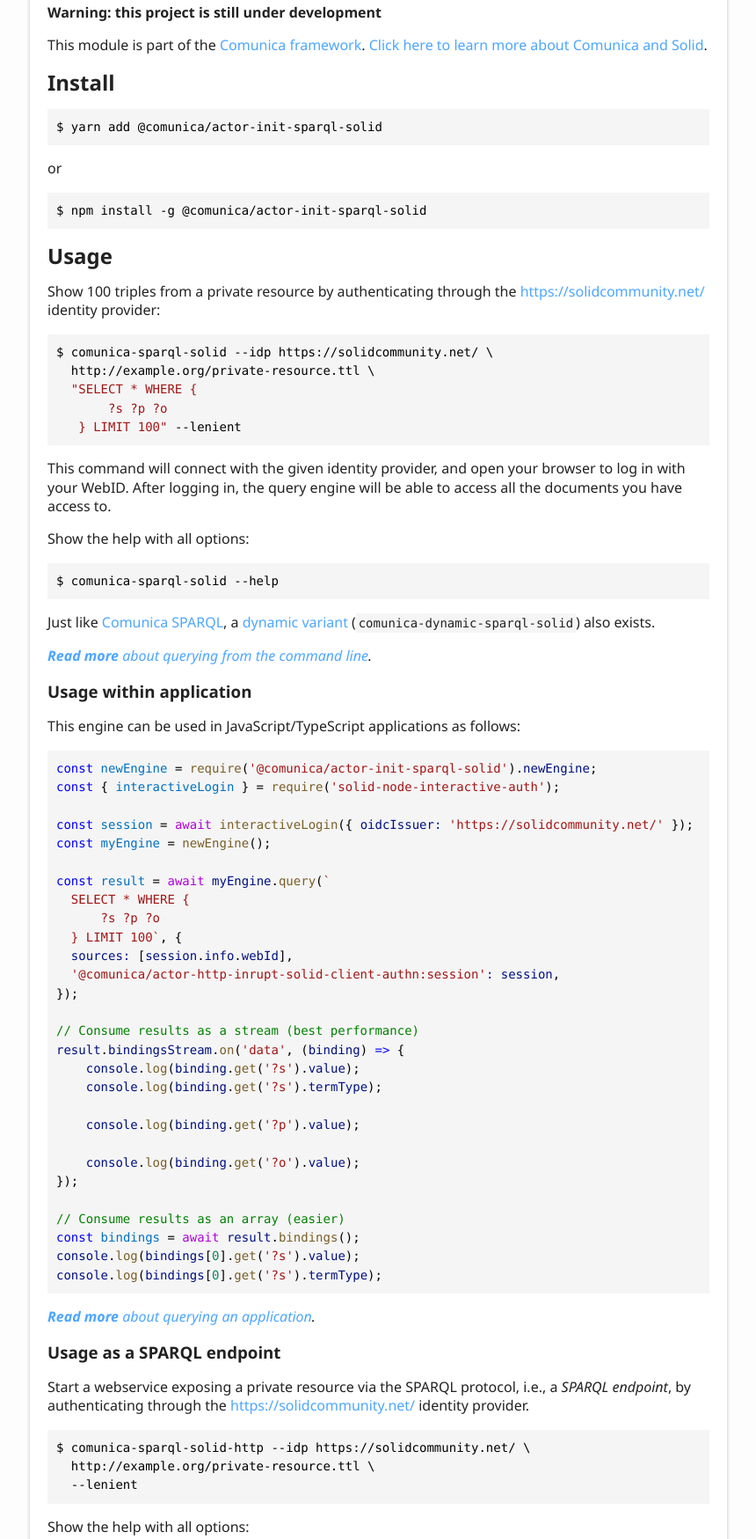
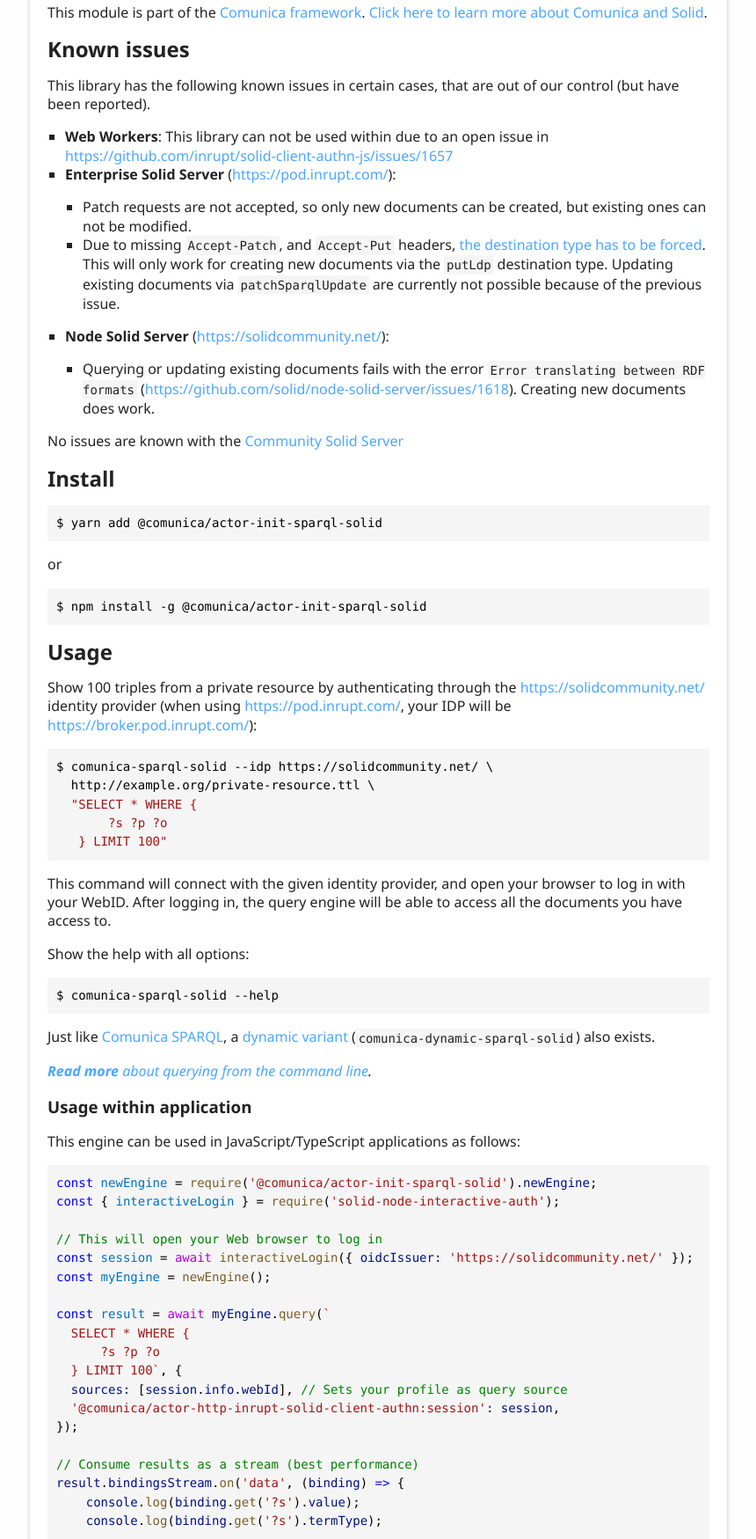
Before and after one commit to comunica/comunica-feature-solid, a plain HTML site: page modules/actor_init_sparql_solid.html in a window 1280 px wide. Shown: the part 955-2704 px from the top of the page at 88% size, without its empty margins (6-866 px from the left). Drawn offline with Linux system fonts and the light colour scheme.

Commit message:
Deploying to gh-pages from @ comunica/comunica-feature-solid@db22899cab378441d62854e53a2828a6f6fa91dc 🚀

```diff
--- a/modules/actor_init_sparql_solid.html
+++ b/modules/actor_init_sparql_solid.html
@@ -74,9 +74,25 @@
 					<a href="https://hub.docker.com/r/comunica/actor-init-sparql-solid/"><img src="https://img.shields.io/docker/pulls/comunica/actor-init-sparql-solid.svg" alt="Docker Pulls"></a></p>
 					<p>Comunica SPARQL Solid is a SPARQL query engine for JavaScript that can query over <a href="https://solidproject.org/">Solid</a> data pods.</p>
 					<p>This package is safe to use in both Node.js and browser environments.</p>
-					<p><strong>Warning: this project is still under development</strong></p>
 					<p>This module is part of the <a href="https://comunica.dev/">Comunica framework</a>.
 					<a href="https://comunica.dev/docs/query/advanced/solid/">Click here to learn more about Comunica and Solid</a>.</p>
+					<a href="#known-issues" id="known-issues" style="color: inherit; text-decoration: none;">
+						<h2>Known issues</h2>
+					</a>
+					<p>This library has the following known issues in certain cases, that are out of our control (but have been reported).</p>
+					<ul>
+						<li><strong>Web Workers</strong>: This library can not be used within due to an open issue in <a href="https://github.com/inrupt/solid-client-authn-js/issues/1657">https://github.com/inrupt/solid-client-authn-js/issues/1657</a></li>
+						<li><strong>Enterprise Solid Server</strong> (<a href="https://pod.inrupt.com/">https://pod.inrupt.com/</a>):<ul>
+								<li>Patch requests are not accepted, so only new documents can be created, but existing ones can not be modified.</li>
+								<li>Due to missing <code>Accept-Patch</code>, and <code>Accept-Put</code> headers, <a href="https://comunica.dev/docs/query/advanced/destination_types/">the destination type has to be forced</a>. This will only work for creating new documents via the <code>putLdp</code> destination type. Updating existing documents via <code>patchSparqlUpdate</code> are currently not possible because of the previous issue. </li>
+							</ul>
+						</li>
+						<li><strong>Node Solid Server</strong> (<a href="https://solidcommunity.net/">https://solidcommunity.net/</a>):<ul>
+								<li>Querying or updating existing documents fails with the error <code>Error translating between RDF formats</code> (<a href="https://github.com/solid/node-solid-server/issues/1618">https://github.com/solid/node-solid-server/issues/1618</a>). Creating new documents does work.</li>
+							</ul>
+						</li>
+					</ul>
+					<p>No issues are known with the <a href="https://github.com/solid/community-server/">Community Solid Server</a></p>
 					<a href="#install" id="install" style="color: inherit; text-decoration: none;">
 						<h2>Install</h2>
 					</a>
@@ -89,12 +105,12 @@
 						<h2>Usage</h2>
 					</a>
 					<p>Show 100 triples from a private resource
-					by authenticating through the <a href="https://solidcommunity.net/">https://solidcommunity.net/</a> identity provider:</p>
+					by authenticating through the <a href="https://solidcommunity.net/">https://solidcommunity.net/</a> identity provider (when using <a href="https://pod.inrupt.com/">https://pod.inrupt.com/</a>, your IDP will be <a href="https://broker.pod.inrupt.com/">https://broker.pod.inrupt.com/</a>):</p>
 					<pre><code class="language-bash"><span style="color: #000000">$ comunica-sparql-solid --idp https://solidcommunity.net/ \</span>
 <span style="color: #000000">  http://example.org/private-resource.ttl \</span>
 <span style="color: #000000">  </span><span style="color: #A31515">&quot;SELECT * WHERE {</span>
 <span style="color: #A31515">       ?s ?p ?o</span>
-<span style="color: #A31515">   } LIMIT 100&quot;</span><span style="color: #000000"> --lenient</span>
+<span style="color: #A31515">   } LIMIT 100&quot;</span>
 </code></pre>
 					<p>This command will connect with the given identity provider,
 						and open your browser to log in with your WebID.
@@ -112,6 +128,7 @@
 					<pre><code class="language-javascript"><span style="color: #0000FF">const</span><span style="color: #000000"> </span><span style="color: #0070C1">newEngine</span><span style="color: #000000"> = </span><span style="color: #795E26">require</span><span style="color: #000000">(</span><span style="color: #A31515">&#039;@comunica/actor-init-sparql-solid&#039;</span><span style="color: #000000">).</span><span style="color: #001080">newEngine</span><span style="color: #000000">;</span>
 <span style="color: #0000FF">const</span><span style="color: #000000"> { </span><span style="color: #0070C1">interactiveLogin</span><span style="color: #000000"> } = </span><span style="color: #795E26">require</span><span style="color: #000000">(</span><span style="color: #A31515">&#039;solid-node-interactive-auth&#039;</span><span style="color: #000000">);</span>
 
+<span style="color: #008000">// This will open your Web browser to log in</span>
 <span style="color: #0000FF">const</span><span style="color: #000000"> </span><span style="color: #0070C1">session</span><span style="color: #000000"> = </span><span style="color: #AF00DB">await</span><span style="color: #000000"> </span><span style="color: #795E26">interactiveLogin</span><span style="color: #000000">({ </span><span style="color: #001080">oidcIssuer:</span><span style="color: #000000"> </span><span style="color: #A31515">&#039;https://solidcommunity.net/&#039;</span><span style="color: #000000"> });</span>
 <span style="color: #0000FF">const</span><span style="color: #000000"> </span><span style="color: #0070C1">myEngine</span><span style="color: #000000"> = </span><span style="color: #795E26">newEngine</span><span style="color: #000000">();</span>
 
@@ -119,7 +136,7 @@
 <span style="color: #A31515">  SELECT * WHERE {</span>
 <span style="color: #A31515">      ?s ?p ?o</span>
 <span style="color: #A31515">  } LIMIT 100`</span><span style="color: #000000">, {</span>
-<span style="color: #000000">  </span><span style="color: #001080">sources:</span><span style="color: #000000"> [</span><span style="color: #001080">session</span><span style="color: #000000">.</span><span style="color: #001080">info</span><span style="color: #000000">.</span><span style="color: #001080">webId</span><span style="color: #000000">],</span>
+<span style="color: #000000">  </span><span style="color: #001080">sources:</span><span style="color: #000000"> [</span><span style="color: #001080">session</span><span style="color: #000000">.</span><span style="color: #001080">info</span><span style="color: #000000">.</span><span style="color: #001080">webId</span><span style="color: #000000">], </span><span style="color: #008000">// Sets your profile as query source</span>
 <span style="color: #000000">  </span><span style="color: #A31515">&#039;@comunica/actor-http-inrupt-solid-client-authn:session&#039;</span><span style="color: #001080">:</span><span style="color: #000000"> </span><span style="color: #001080">session</span><span style="color: #000000">,</span>
 <span style="color: #000000">});</span>
 
@@ -145,8 +162,7 @@
 					<p>Start a webservice exposing a private resource via the SPARQL protocol, i.e., a <em>SPARQL endpoint</em>,
 					by authenticating through the <a href="https://solidcommunity.net/">https://solidcommunity.net/</a> identity provider.</p>
 					<pre><code class="language-bash"><span style="color: #000000">$ comunica-sparql-solid-http --idp https://solidcommunity.net/ \</span>
-<span style="color: #000000">  http://example.org/private-resource.ttl \</span>
-<span style="color: #000000">  --lenient</span>
+<span style="color: #000000">  http://example.org/private-resource.ttl</span>
 </code></pre>
 					<p>Show the help with all options:</p>
 					<pre><code class="language-bash"><span style="color: #000000">$ comunica-sparql-solid-http --help</span>
```
Also changed, not shown: classes/actor_http_inrupt_solid_client_authn.ActorHttpInruptSolidClientAuthn.html (+5 -5 lines), classes/actor_init_sparql_solid.CliArgsHandlerSolidAuth.html (+3 -3 lines), index.html (+1 -1 lines), interfaces/actor_http_inrupt_solid_client_authn.IActorHttpInruptSolidClientAuthnArgs.html (+1 -1 lines).
